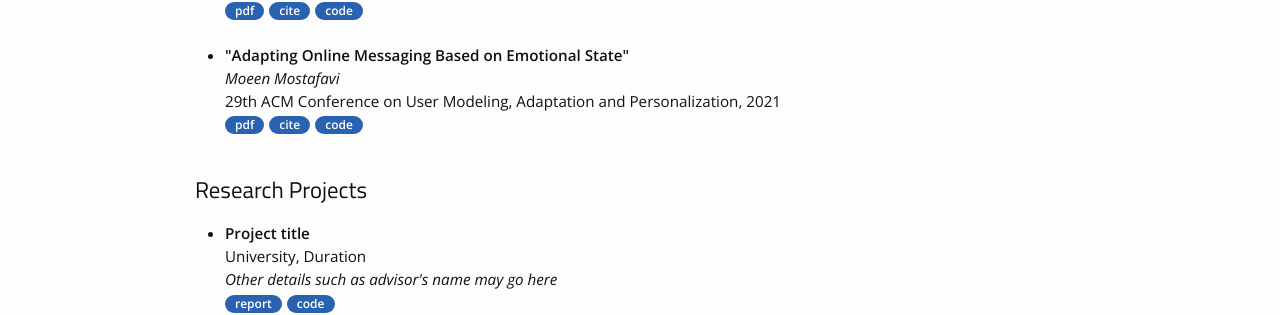
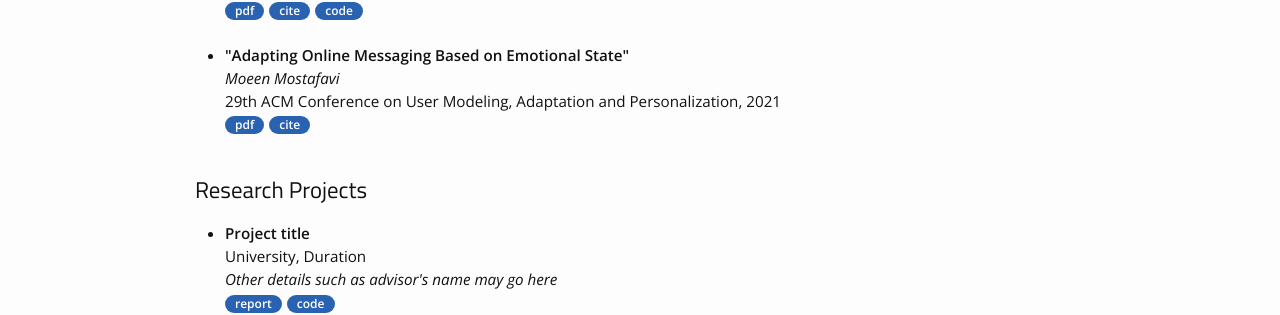
Before and after one commit to moeenm/moeenm.github.io, a Jekyll site: the page built from research.md, in a window 1280 px wide. Shown: the part 362-677 px from the top of the page. Built offline with Jekyll 4.4.1, drawn with Linux system fonts in a browser that asks for light colours.

Commit message:
Update research.md

```diff
--- a/research.md
+++ b/research.md
@@ -18,7 +18,7 @@
 		<b>"Adapting Online Messaging Based on Emotional State"</b><br>
 		<i>Moeen Mostafavi</i><br>
 		 29th ACM Conference on User Modeling, Adaptation and Personalization, 2021<br>
-		<a href="https://dl.acm.org/doi/pdf/10.1145/3450613.3459661"><div class="color-button">pdf</div></a><a href=""><div class="color-button">cite</div></a><a href=""><div class="color-button">code</div></a>
+		<a href="https://dl.acm.org/doi/pdf/10.1145/3450613.3459661"><div class="color-button">pdf</div></a><a href="https://dl.acm.org/doi/10.1145/3450613.3459661"><div class="color-button">cite</div></a>
 	</li><br>
 </ul>
 
```
